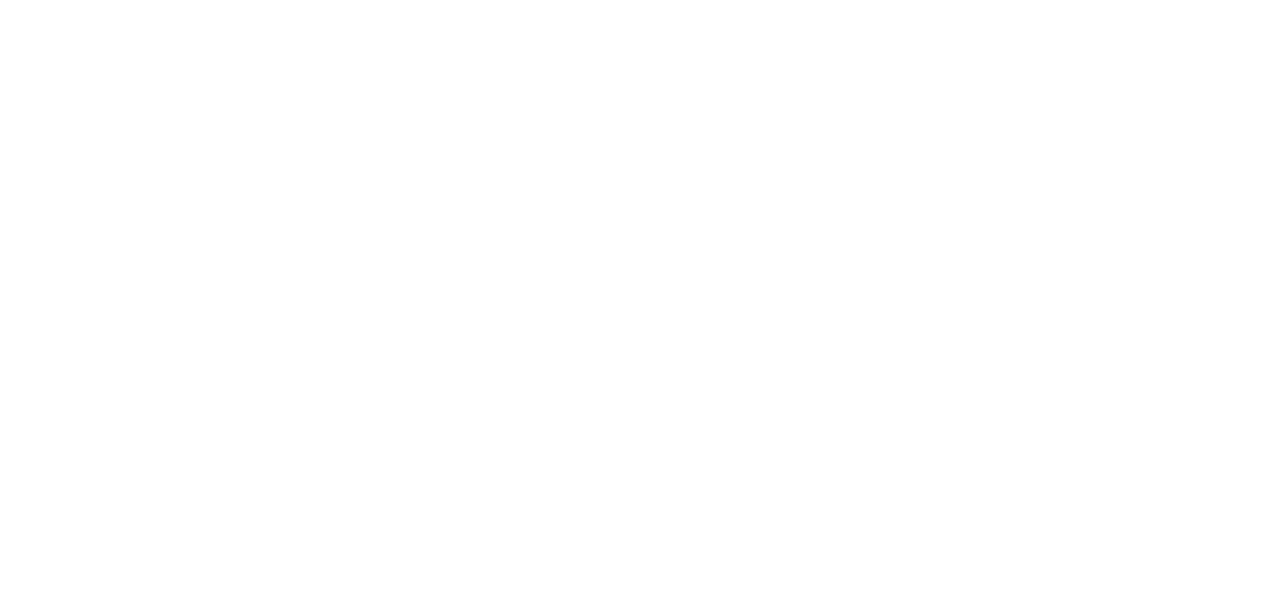
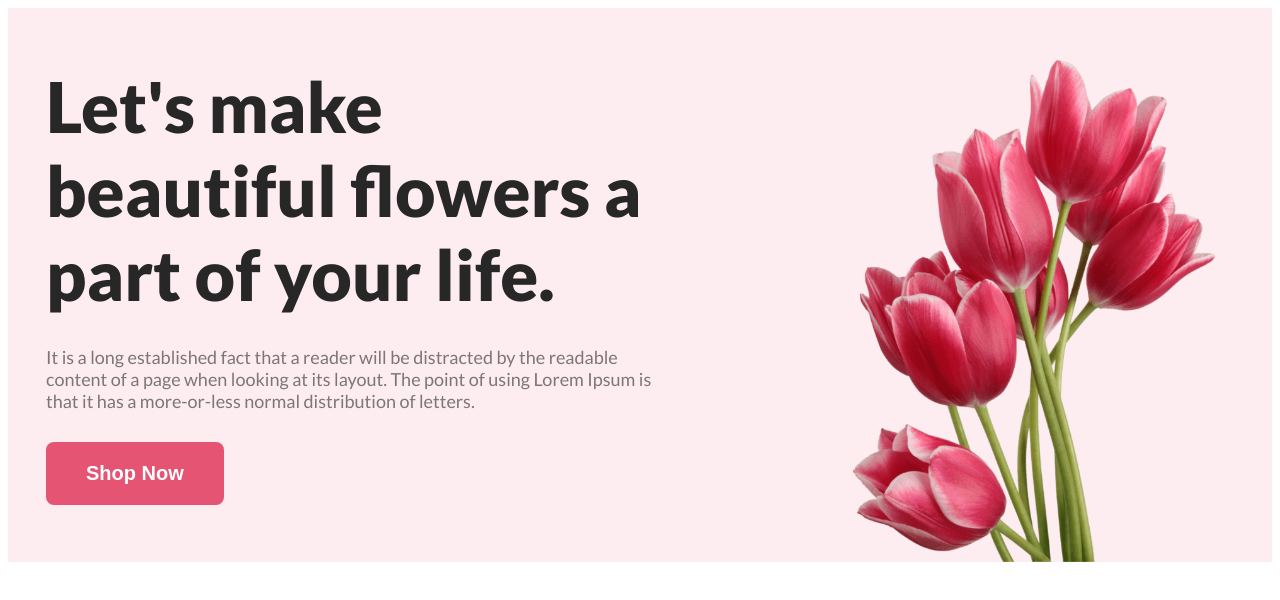
Before and after one commit to Payer62/assignment-flower-shop, a plain HTML site: page index.html in a window 1280 px wide. Drawn offline with Linux system fonts and the light colour scheme.

Commit message:
header added

```diff
--- a/index.html
+++ b/index.html
@@ -4,8 +4,32 @@
     <meta charset="UTF-8">
     <meta name="viewport" content="width=device-width, initial-scale=1.0">
     <title>Flower Shop</title>
+    <link rel="preconnect" href="https://fonts.googleapis.com">
+    <link rel="preconnect" href="https://fonts.gstatic.com" crossorigin>
+    <link href="https://fonts.googleapis.com/css2?family=Lato:wght@400;700;900&display=swap" rel="stylesheet">
+    <link rel="stylesheet" href="styles/style.css">
 </head>
 <body>
+    <header>
+        <div class="header-container">
+            <div class="header-info">
+                <h1 class="header-title">Let's make beautiful flowers a part of your life.</h1>
+                <p class="header-description">
+                    It is a long established fact that a reader will be distracted by the readable content of a page when looking at its layout. The point of using Lorem Ipsum is that it has a more-or-less normal distribution of letters.
+                </p>
+                <button id="btn" class="common-btn">Shop Now</button>
+            </div>
+            <img class="header-image" src="images/pngwing 10.png" alt="">
+        </div>
+    </header>
+    <main>
+        <!-- feature section -->
+        <section>
 
+        </section>
+    </main>
+    <footer>
+
+    </footer>
 </body>
 </html>
--- a/styles/style.css
+++ b/styles/style.css
@@ -0,0 +1,56 @@
+/* common style */
+body{
+    font-family: 'Lato', sans-serif;
+}
+.common-btn{
+    padding: 20px 40px;
+    color: #FFF;
+    font-size: 20px;
+    font-weight: 700;
+    border: 0;
+    border-radius: 8px;
+    background: #E55473;
+}
+.section-title{
+    color: #272727;
+    text-align: center;
+    font-size: 40px;
+    font-weight: 800;
+}
+.section-description{
+    color: rgba(39, 39, 39, 0.60);
+    text-align: center;
+    font-size: 18px;
+    font-weight: 400;
+}
+/* header styles */
+header{
+    background: rgba(229, 84, 115, 0.10);
+}
+.header-container{
+    display: flex;
+    gap: 80px;
+    max-width: 1280px;
+    margin: 0 auto;
+    justify-content: space-around;
+    align-items: center;
+}
+.header-info{
+    width: 50%;
+}
+.header-title{
+    color: #272727;
+    font-size: 70px;
+    font-weight: 800;
+    margin: 0;
+}
+.header-description{
+    color: rgba(39, 39, 39, 0.60);
+    font-size: 18px;
+    font-weight: 400;
+    margin: 30px 0;
+}
+.header-image{
+    width: 400px;
+    padding-top: 50px;
+}
```
